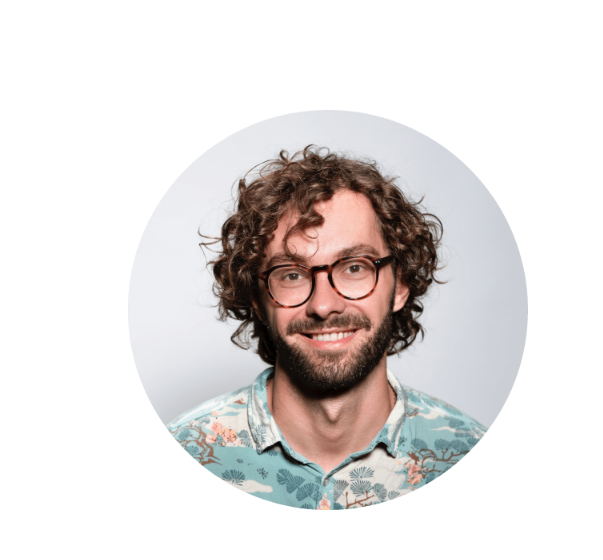
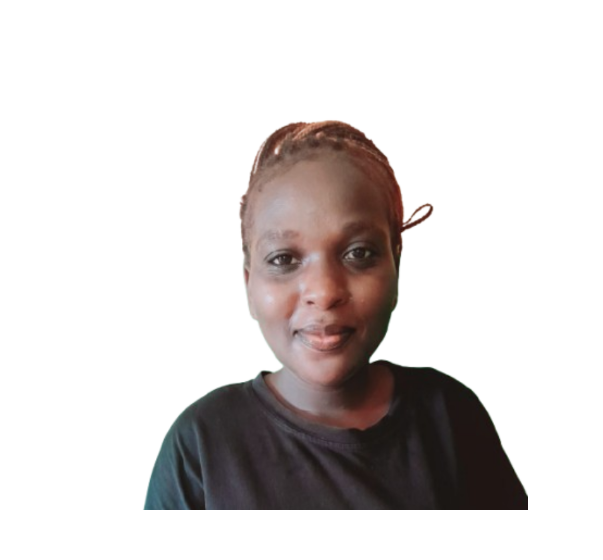
Before and after one commit to Amani-001-Mwakwkwe/yvonne, a plain HTML site: page index.html in a window 1280 px wide. Shown: the part 174-734 px from the top of the page, 136-739 px from the left. Drawn offline with Linux system fonts and the light colour scheme.

Commit message:
Update index.html

```diff
--- a/index.html
+++ b/index.html
@@ -38,7 +38,7 @@
     </nav>
     <section id="profile">
       <div class="section__pic-container">
-        <img src="./assets/profile-pic.png" alt="John Doe profile picture" />
+        <img src="./assets/profile.png" alt="John Doe profile picture" />
       </div>
       <div class="section__text">
         <p class="section__text__p1">Hello, I'm</p>
```
